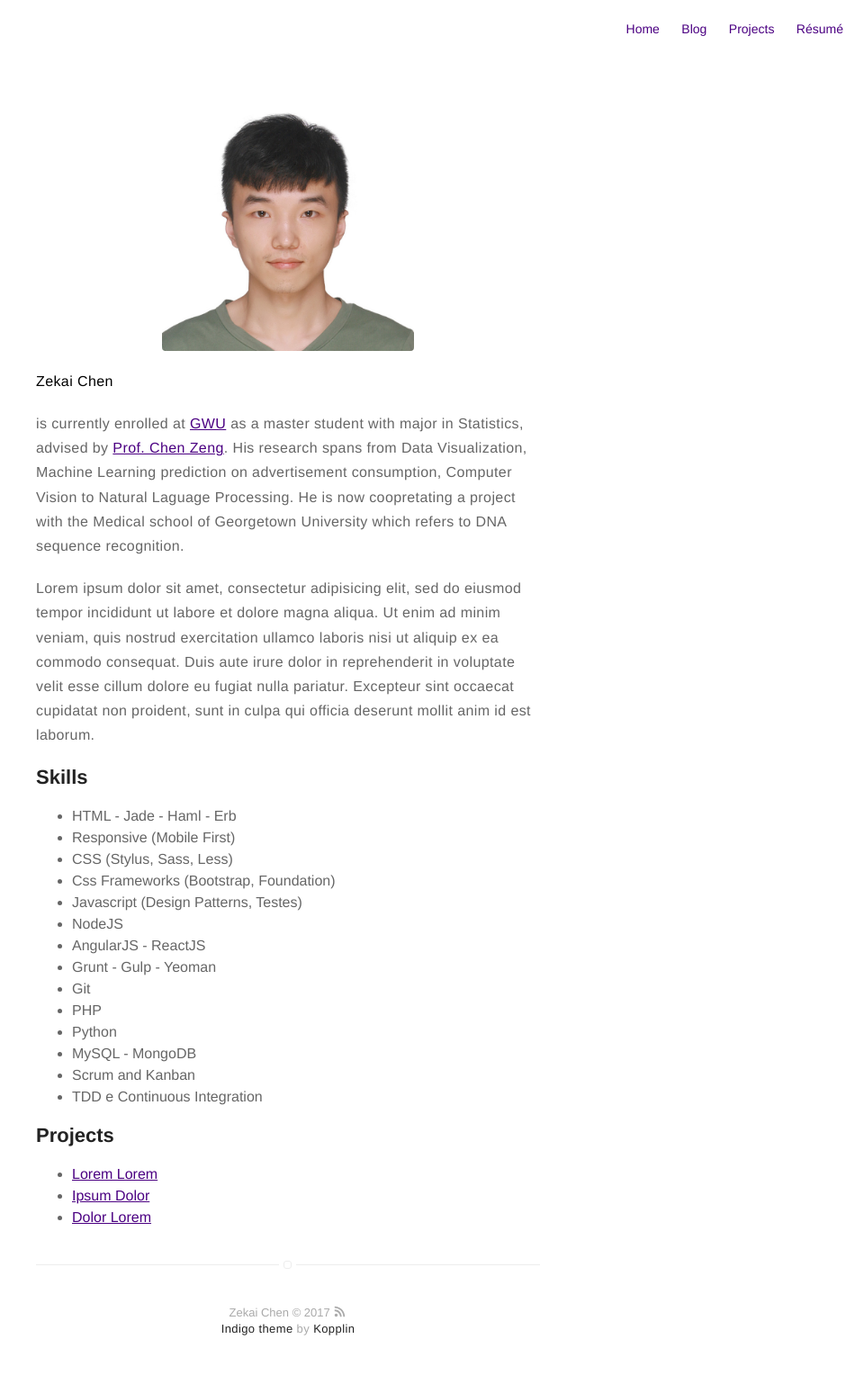
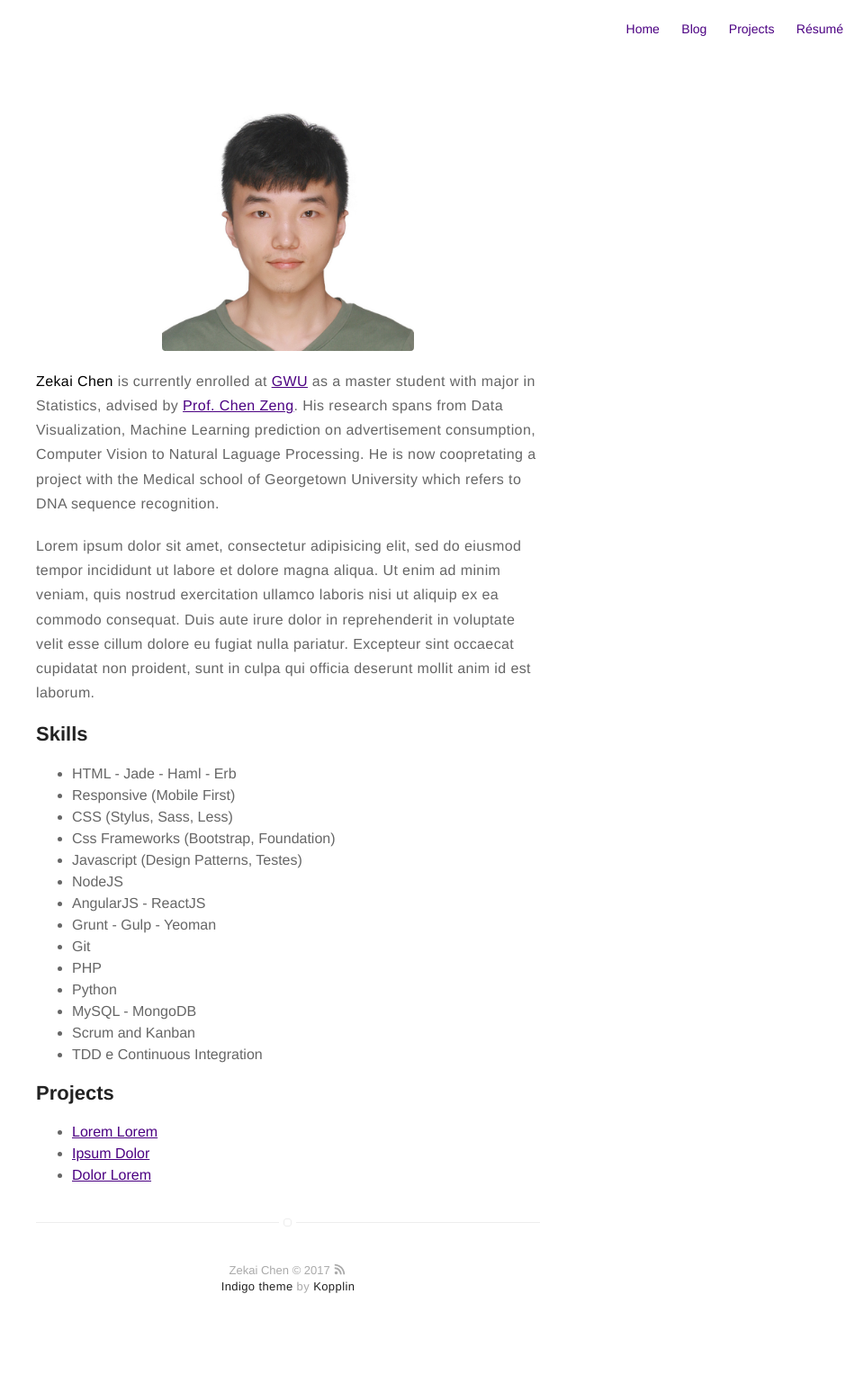
Before and after one commit to shuqizhuzhu/shuqizhuzhu.github.io, a Jekyll site: the page built from about.md, in a window 1280 px wide. Shown: the whole page at 90% size, without its empty margins (320-1280 px from the left). Built offline with Jekyll 4.4.1, drawn with Linux system fonts in a browser that asks for light colours; after the commit the page ends 1501 px from its top, so only the background shows below that.

```diff
--- a/about.md
+++ b/about.md
@@ -4,8 +4,7 @@ layout: page
 ---
 ![Profile Image]({{ site.url }}/{{ site.picture }})
 
-__Zekai Chen__
-<p>is currently enrolled at <a href="https://www.gwu.edu/">GWU</a> as a master student with major in Statistics, advised by <a href="http://home.gwu.edu/~chenz/">Prof. Chen Zeng</a>. His research spans from Data Visualization, Machine Learning prediction on advertisement consumption, Computer Vision to Natural Laguage Processing. He is now coopretating a project with the Medical school of Georgetown University which refers to DNA sequence recognition.</p>
+__Zekai Chen__ is currently enrolled at [GWU](https://www.gwu.edu) as a master student with major in Statistics, advised by <a href="http://home.gwu.edu/~chenz/">Prof. Chen Zeng</a>. His research spans from Data Visualization, Machine Learning prediction on advertisement consumption, Computer Vision to Natural Laguage Processing. He is now coopretating a project with the Medical school of Georgetown University which refers to DNA sequence recognition.
 
 <p>Lorem ipsum dolor sit amet, consectetur adipisicing elit, sed do eiusmod
 tempor incididunt ut labore et dolore magna aliqua. Ut enim ad minim veniam,
```
